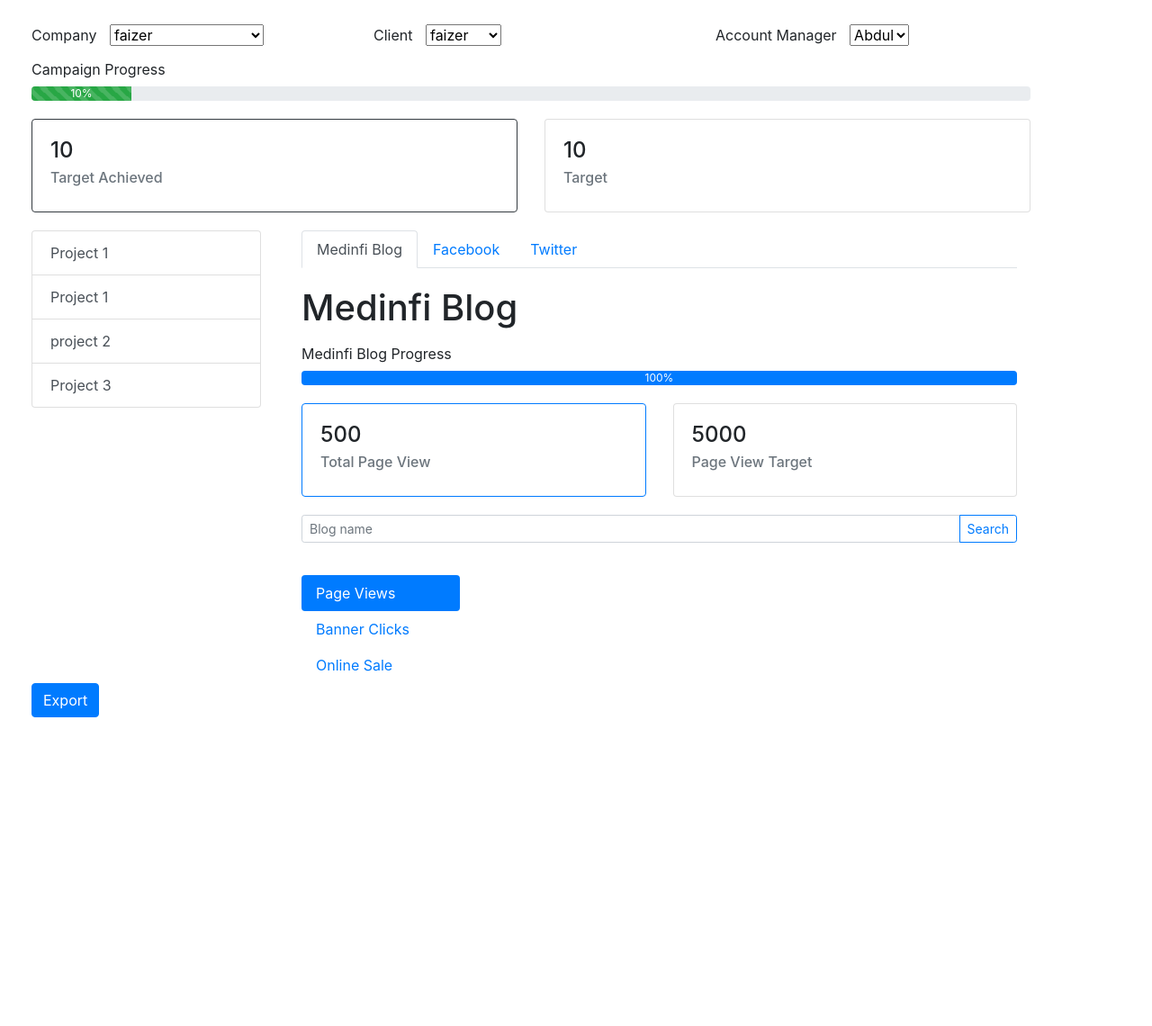
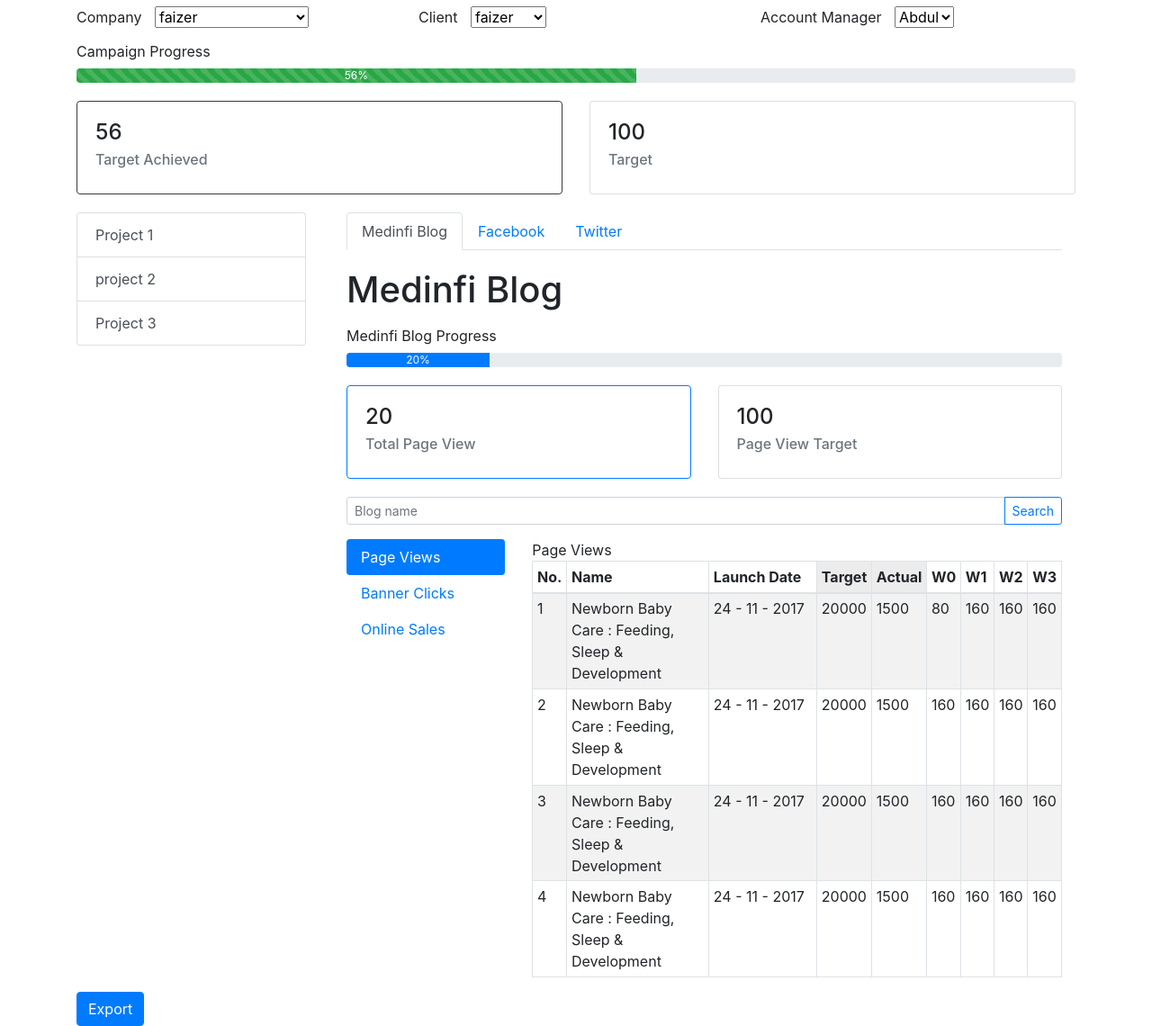
Before and after one commit to ZerocoolVishal/medinfi-work, a PHP site: page /admin/index.php in a window 1280 px wide. Shown: the whole page at 90% size. Before the commit the page ends 797 px from the top, so only its background shows below. Run offline with PHP 8.4, Linux system fonts and the light colour scheme.

Commit message:
Major changes in admin javascript

```diff
--- a/frontend/admin/display_project.html
+++ b/frontend/admin/display_project.php
@@ -4,7 +4,6 @@
         <div class="tab-pane fade show active" id="v-pills-home" role="tabpanel" aria-labelledby="v-pills-home-tab">
 
             <div>
-
                 <ul class="nav nav-tabs d-flex">
                     <li class="nav-item">
                         <a class="nav-link active" role="tab" data-toggle="tab" href="#tab-1">Medinfi Blog</a>
@@ -28,7 +27,7 @@
                             <div class="col">
                                 <label class="col-form-label">Medinfi Blog Progress</label>
                                 <div class="progress">
-                                    <div class="progress-bar" aria-valuenow="10" aria-valuemin="0" aria-valuemax="100" style="width: 100%;">100%</div>
+                                    <div class="progress-bar" id="medinfi_blog_progress_bar" aria-valuenow="10" aria-valuemin="0" aria-valuemax="100" style="width: 0%;">0%</div>
                                 </div>
                             </div>
                         </div>
@@ -38,7 +37,7 @@
                             <div class="col">
                                 <div class="card border-primary">
                                     <div class="card-body">
-                                        <h4 class="card-title">500</h4>
+                                        <h4 class="card-title" id="medinfi_total">0</h4>
                                         <h6 class="text-muted card-subtitle mb-2">Total Page View</h6>
                                     </div>
                                 </div>
@@ -46,9 +45,7 @@
                             <div class="col">
                                 <div class="card">
                                     <div class="card-body">
-                                        <h4 class="card-title">5000
-                                            <br />
-                                        </h4>
+                                        <h4 class="card-title" id="medinfi_target">0</h4>
                                         <h6 class="text-muted card-subtitle mb-2">Page View Target</h6>
                                     </div>
                                 </div>
@@ -68,36 +65,42 @@
                         </div>
 
                         <!--Preoject Data-->
-                        <div class="row" style="margin-top:20px;">
+                        <div class="row">
                             <div class="col">
 
                                 <div class="row">
                                     <div class="col-3">
                                         <div class="nav flex-column nav-pills" id="v-pills-tab">
-                                            <a class="nav-link active" id="v-pills-home-tab" data-toggle="pill" href="#v-pills-home">Page Views</a>
-                                            <a class="nav-link" id="v-pills-profile-tab" data-toggle="pill" href="#v-pills-profile">Banner Clicks</a>
-                                            <a class="nav-link" id="v-pills-messages-tab" data-toggle="pill" href="#v-pills-messages">Online Sale</a>
+                                            <a class="nav-link active" id="mb-page-views-tab" data-toggle="pill" href="#mb-page-views">Page Views</a>
+                                            <a class="nav-link" id="mb-banner-clicks-tab" data-toggle="pill" href="#mb-banner-clicks">Banner Clicks</a>
+                                            <a class="nav-link" id="mb-online-sales-tab" data-toggle="pill" href="#mb-online-sales">Online Sales</a>
                                         </div>
                                     </div>
                                     <div class="col">
                                         <div class="tab-content" id="v-pills-tabContent">
-                                            <div class="tab-pane fade show active" id="v-pills-home">
+                                            <div class="tab-pane fade show active" id="mb-page-views">
 
                                                 <!--TODO: Table data goes here-->
+                                                Page Views
+                                                <?php include "table.html" ?>
 
                                             </div>
-                                            <div class="tab-pane fade" id="v-pills-profile">
+                                            <div class="tab-pane fade" id="mb-banner-clicks">
                                                 <div class="table-responsive">
 
                                                     <!--TODO: Table data goes here-->
+                                                    Banner Clicks
+                                                    <?php include "table.html" ?>
 
                                                 </div>
                                             </div>
 
-                                            <div class="tab-pane fade" id="v-pills-messages">
+                                            <div class="tab-pane fade" id="mb-online-sales">
                                                 <div class="table-responsive">
 
                                                     <!--TODO: Table data goes here-->
+                                                    Online Sale
+                                                    <?php include "table.html" ?>
 
                                                 </div>
                                             </div>
@@ -115,7 +118,7 @@
                             <div class="col">
                                 <label class="col-form-label">Facebook Progress</label>
                                 <div class="progress">
-                                    <div class="progress-bar" aria-valuenow="30" aria-valuemin="0" aria-valuemax="100" style="width: 30%;">30%</div>
+                                    <div class="progress-bar" id="fb_progress_bar" aria-valuenow="30" aria-valuemin="0" aria-valuemax="100" style="width: 0%;">0%</div>
                                 </div>
                             </div>
                         </div>
@@ -123,19 +126,15 @@
                             <div class="col">
                                 <div class="card border-primary">
                                     <div class="card-body">
-                                        <h4 class="card-title">500</h4>
-                                        <h6 class="text-muted card-subtitle mb-2">Facebook Target Achieved
-                                            <br />
-                                        </h6>
+                                        <h4 class="card-title" id="fb_achieved">0</h4>
+                                        <h6 class="text-muted card-subtitle mb-2">Facebook Target Achieved</h6>
                                     </div>
                                 </div>
                             </div>
                             <div class="col">
                                 <div class="card">
                                     <div class="card-body">
-                                        <h4 class="card-title">5000
-                                            <br />
-                                        </h4>
+                                        <h4 class="card-title" id="fb_target">0</h4>
                                         <h6 class="text-muted card-subtitle mb-2">Target</h6>
                                     </div>
                                 </div>
@@ -167,12 +166,14 @@
 
                                         <!--TODO : Table goes here-->
                                         likes and share
+                                        <?php include "table.html" ?>
 
                                     </div>
                                     <div class="tab-pane fade" id="fb-click-to-site">
 
                                         <!--TODO : Table goes here-->
                                         click to site
+                                        <?php include "table.html" ?>
 
                                     </div>
 
@@ -180,6 +181,7 @@
 
                                         <!--TODO : Table goes here-->
                                         comments
+                                        <?php include "table.html" ?>
 
                                     </div>
                                 </div>
@@ -197,7 +199,7 @@
                             <div class="col">
                                 <label class="col-form-label">Twitter Progress</label>
                                 <div class="progress">
-                                    <div class="progress-bar" aria-valuenow="30" aria-valuemin="0" aria-valuemax="100" style="width: 30%;">30%</div>
+                                    <div class="progress-bar" id="tw_progress_bar" aria-valuenow="30" aria-valuemin="0" aria-valuemax="100" style="width: 0%;">0%</div>
                                 </div>
                             </div>
                         </div>
@@ -207,19 +209,15 @@
                             <div class="col">
                                 <div class="card border-primary">
                                     <div class="card-body">
-                                        <h4 class="card-title">500</h4>
-                                        <h6 class="text-muted card-subtitle mb-2">Twitter Target Achieved
-                                            <br />
-                                        </h6>
+                                        <h4 class="card-title" id="tw_achieved">0</h4>
+                                        <h6 class="text-muted card-subtitle mb-2">Twitter Target Achieved</h6>
                                     </div>
                                 </div>
                             </div>
                             <div class="col">
                                 <div class="card">
                                     <div class="card-body">
-                                        <h4 class="card-title">5000
-                                            <br />
-                                        </h4>
+                                        <h4 class="card-title" id="tw_target">0</h4>
                                         <h6 class="text-muted card-subtitle mb-2">Target</h6>
                                     </div>
                                 </div>
@@ -253,12 +251,14 @@
 
                                         <!--TODO : Table goes here-->
                                         Impression
+                                        <?php include "table.html" ?>
 
                                     </div>
                                     <div class="tab-pane fade" id="tw-retweets">
 
                                         <!--TODO : Table goes here-->
                                         Retweets
+                                        <?php include "table.html" ?>
 
                                     </div>
 
@@ -266,6 +266,7 @@
 
                                         <!--TODO : Table goes here-->
                                         Comments
+                                        <?php include "table.html" ?>
 
                                     </div>
                                 </div>
--- a/frontend/admin/index.php
+++ b/frontend/admin/index.php
@@ -4,16 +4,15 @@
 <head>
     <meta charset="utf-8">
     <meta name="viewport" content="width=device-width, initial-scale=1.0">
-    <title>Analytics 2.0</title>
+    <title>Medinfi Analytics</title>
     <link rel="stylesheet" href="../assets/bootstrap/css/bootstrap.min.css">
     <link rel="stylesheet" href="../assets/fonts/font-awesome.min.css">
-    <link rel="stylesheet" href="../assets/css/Navigation-with-Search.css">
     <link rel="stylesheet" href="../assets/css/styles.css">
 </head>
 
 <body style="margin:0px;">
 
-    <div class="container" style="margin:20px;">
+    <div class="container">
 
         <!--Project Filters-->
         <div class="row">
@@ -43,7 +42,7 @@
                 <label class="col-form-label">Campaign Progress</label>
                 <div class="progress align-items-center">
                     <div class="progress-bar bg-success progress-bar-striped progress-bar-animated" id="campaign_progress_bar" aria-valuenow="40"
-                        aria-valuemin="0" aria-valuemax="100"></div>
+                        aria-valuemin="0" aria-valuemax="100" style="width: 0">0%</div>
                 </div>
             </div>
         </div>
@@ -76,11 +75,11 @@
                 <div class="row">
                     <div class="col-3">
                         <div class="list-group" id="project_list">
-                            <a href="#" class="list-group-item list-group-item-action">Project 1</a>
-                          </div>
+
+                        </div>
                     </div>
                     <div class="col-9">
-                        <?php include "display_project.html" ?>
+                        <?php include "display_project.php" ?>
                     </div>
                 </div>
             </div>
--- a/frontend/admin/main.js
+++ b/frontend/admin/main.js
@@ -8,7 +8,12 @@ $(document).ready(function () {
     setClients(filterData.client)
     setAcm(filterData.acm)
 
-    getProjectAndDashboard()
+    setProjectAndDashboard()
+
+    //Testing
+    setMedinfiBlogTargets(20, 100)
+    setFacebookTarget(30, 100)
+    setTwitterTarget(40, 100)
 })
 
 function setCompanies(company) {
@@ -78,10 +83,15 @@ function getFilterData() {
     return filterData
 }
 
-function getProjectAndDashboard() {
-    campaignProgressBar(10)
-    setTargets(10, 10)
+function setProjectAndDashboard() {
+    setProjectTargets(56, 100)
     setProjectList(['Project 1', ['project 2'], ['Project 3']])
+}
+
+function setProjectTargets(achieved, target) {
+    $("#target_achieved").html(achieved)
+    $("#target").html(target)
+    campaignProgressBar(Math.floor(achieved/target*100))
 }
 
 function campaignProgressBar(campaignProgress) {
@@ -89,13 +99,32 @@ function campaignProgressBar(campaignProgress) {
     $("#campaign_progress_bar").html(campaignProgress + "%")
 }
 
-function setTargets(achieved, target) {
-    $("#target_achieved").html(achieved)
-    $("#target").html(target)
-}
-
 function setProjectList(projectList) {
     projectList.forEach(project => {
         $("#project_list").append(`<a href="#" class="list-group-item list-group-item-action">${project}</a>`)
     })
 }
+
+function setMedinfiBlogTargets(total, target) {
+    $("#medinfi_total").html(total)
+    $("#medinfi_target").html(target)
+    progress = Math.floor(total/target*100);
+    $("#medinfi_blog_progress_bar").css("width", progress + "%")
+    $("#medinfi_blog_progress_bar").html(progress + "%")
+}
+
+function setFacebookTarget(total, target) {
+    $("#fb_achieved").html(total)
+    $("#fb_target").html(target)
+    progress = Math.floor(total/target*100);
+    $("#fb_progress_bar").css("width", progress + "%")
+    $("#fb_progress_bar").html(progress + "%")
+}
+
+function setTwitterTarget(total, target) {
+    $("#tw_achieved").html(total)
+    $("#tw_target").html(target)
+    progress = Math.floor(total/target*100);
+    $("#tw_progress_bar").css("width", progress + "%")
+    $("#tw_progress_bar").html(progress + "%")
+}
--- a/frontend/admin/table.html
+++ b/frontend/admin/table.html
@@ -1,4 +1,4 @@
-<div class="table-responsive"></div>
+<div class="table-responsive">
     <table class="table table-striped table-bordered table-sm">
         <thead>
             <tr>
--- a/frontend/assets/css/styles.css
+++ /dev/null
@@ -1,5 +0,0 @@
-.col-sm-6 {
-}
-
-.col-sm-6 {
-}
```
Lines whose indentation alone changed are shown as unchanged.
